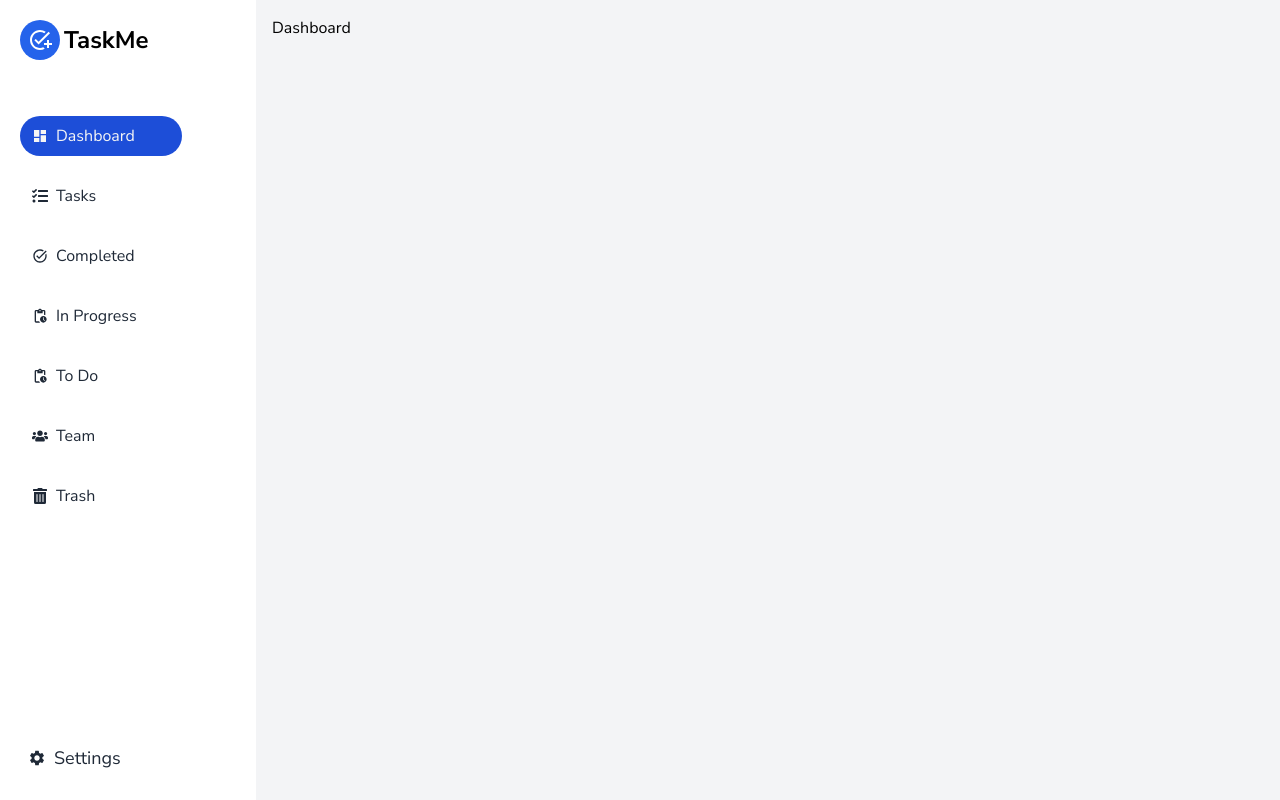
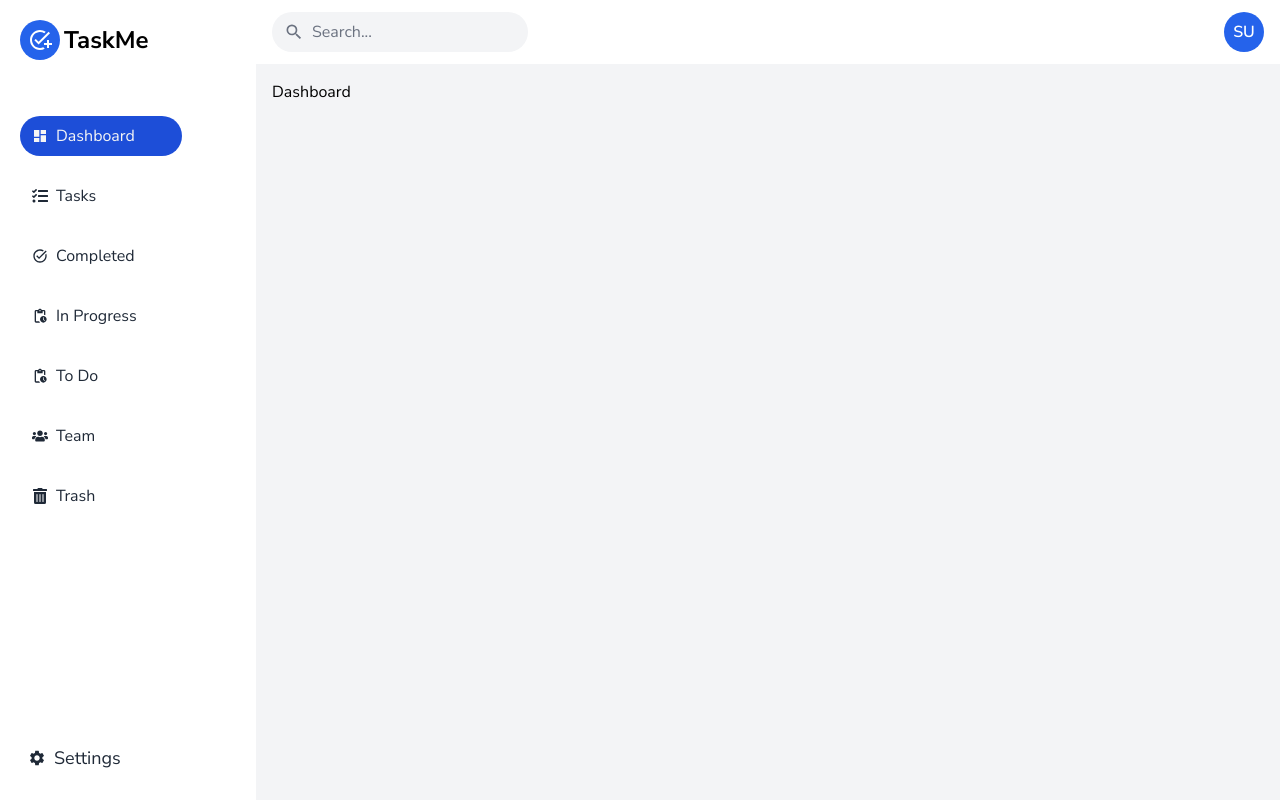
Before and after one commit to zidankhainur2/task-manager, a React (Vite) app in the folder client/: page /dashboard in a window 1280 px wide. Built offline with nearby package versions, Linux system fonts and the light colour scheme; sample sign-in values are in the browser's storage.

Commit message:
add navbar

```diff
--- a/client/src/App.jsx
+++ b/client/src/App.jsx
@@ -7,10 +7,12 @@ import Trash from "./pages/Trash";
 import TaskDetail from "./pages/TaskDetail";
 import { Toaster } from "sonner";
 import Sidebar from "./components/Sidebar";
+import Navbar from "./components/Navbar";
+import { useSelector } from "react-redux";
 
 function Layout() {
-  const user = true;
-  // const { user } = useSelector((state) => state.auth);
+  // const user = true;
+  const { user } = useSelector((state) => state.auth);
   const location = useLocation();
 
   return user ? (
@@ -21,8 +23,8 @@ function Layout() {
 
       {/* Mobile sidebar */}
 
-      <div className="flex flex-1 overflow-y-auto">
-        {/* Navbar */}
+      <div className="flex-1 overflow-y-auto">
+        <Navbar />
         <div className="p-4 2xl:px-10">
           <Outlet />
         </div>
--- /dev/null
+++ b/client/src/components/Navbar.jsx
@@ -0,0 +1,40 @@
+import React from "react";
+import { MdOutlineSearch } from "react-icons/md";
+import { useDispatch, useSelector } from "react-redux";
+import { setOpenSidebar } from "../redux/slices/authSlice";
+import UserAvatar from "./UserAvatar";
+
+const Navbar = () => {
+  const { user } = useSelector((state) => state.auth);
+  const dispatch = useDispatch();
+
+  return (
+    <div className="flex justify-between items-center bg-white px-4 py-3 2xl:py-4 sticky z-10 top-0">
+      <div className="flex gap-4">
+        <button
+          onClick={() => dispatch(setOpenSidebar(true))}
+          className="text-2xl text-gray-500 block md:hidden"
+        >
+          ☰
+        </button>
+
+        <div className="w-64 2xl:w-[400px] flex items-center py-2 px-3 gap-2 rounded-full bg-[#f3f4f6]">
+          <MdOutlineSearch className="text-xl text-gray-500" />
+          <input
+            type="text"
+            placeholder="Search..."
+            className="flex-1 outline-none bg-transparent placeholder:text-gray-500 text-gray-800"
+          />
+        </div>
+      </div>
+
+      <div className="flex gap-2 items-center">
+        {/* <NotificationPanel /> */}
+
+        <UserAvatar />
+      </div>
+    </div>
+  );
+};
+
+export default Navbar;
--- /dev/null
+++ b/client/src/components/UserAvatar.jsx
@@ -0,0 +1,87 @@
+import { Menu, Transition } from "@headlessui/react";
+import { Fragment, useState } from "react";
+import { FaUser, FaUserLock } from "react-icons/fa";
+import { IoLogOutOutline } from "react-icons/io5";
+import { useDispatch, useSelector } from "react-redux";
+import { useNavigate } from "react-router-dom";
+import { getInitials } from "../utils";
+
+const UserAvatar = () => {
+  const [open, setOpen] = useState(false);
+  const [openPassword, setOpenPassword] = useState(false);
+  const { user } = useSelector((state) => state.auth);
+  const dispatch = useDispatch();
+  const navigate = useNavigate();
+
+  const logoutHandler = () => {
+    console.log("Logout");
+  };
+
+  return (
+    <>
+      <div>
+        <Menu as="div" className="relative inline-block text-left">
+          <div>
+            <Menu.Button className="w-10 h-10 2xl:w-12 2xl:h-12 items-center justify-center rounded-full bg-blue-600">
+              <span className="text-white font-semibold">
+                {getInitials(user?.name)}
+              </span>
+            </Menu.Button>
+          </div>
+
+          <Transition
+            as={Fragment}
+            enter="transition ease-out duration-100"
+            enterFrom="transform opacity-0 scale-95"
+            enterTo="transform opacity-100 scale-100"
+            leave="transition ease-in duration-75"
+            leaveFrom="transform opacity-100 scale-100"
+            leaveTo="transform opacity-0 scale-95"
+          >
+            <Menu.Items className="absolute right-0 mt-2 w-56 origin-top-right divide-gray-100 rounded-md bg-white shadow-2xl ring-1 ring-black/5 focus:outline-none">
+              <div className="p-4">
+                <Menu.Item>
+                  {({ active }) => (
+                    <button
+                      onClick={() => setOpen(true)}
+                      className="text-gray-700 group flex w-full items-center rounded-md px-2 py-2 text-base"
+                    >
+                      <FaUser className="mr-2" aria-hidden="true" />
+                      Profile
+                    </button>
+                  )}
+                </Menu.Item>
+
+                <Menu.Item>
+                  {({ active }) => (
+                    <button
+                      onClick={() => setOpenPassword(true)}
+                      className={`tetx-gray-700 group flex w-full items-center rounded-md px-2 py-2 text-base`}
+                    >
+                      <FaUserLock className="mr-2" aria-hidden="true" />
+                      Change Password
+                    </button>
+                  )}
+                </Menu.Item>
+
+                <Menu.Item>
+                  {({ active }) => (
+                    <button
+                      onClick={logoutHandler}
+                      className={`text-red-600 group flex w-full items-center rounded-md px-2 py-2 text-base`}
+                    >
+                      <IoLogOutOutline className="mr-2" aria-hidden="true" />
+                      Logout
+                    </button>
+                  )}
+                </Menu.Item>
+              </div>
+            </Menu.Items>
+          </Transition>
+        </Menu>
+      </div>
+    </>
+  );
+};
+
+export default UserAvatar;
--- /dev/null
+++ b/client/src/utils/index.js
@@ -0,0 +1,9 @@
+export function getInitials(fullName) {
+  const names = fullName.split(" ");
+
+  const initials = names.slice(0, 2).map((name) => name[0].toUpperCase());
+
+  const initialsStr = initials.join("");
+
+  return initialsStr;
+}
```
